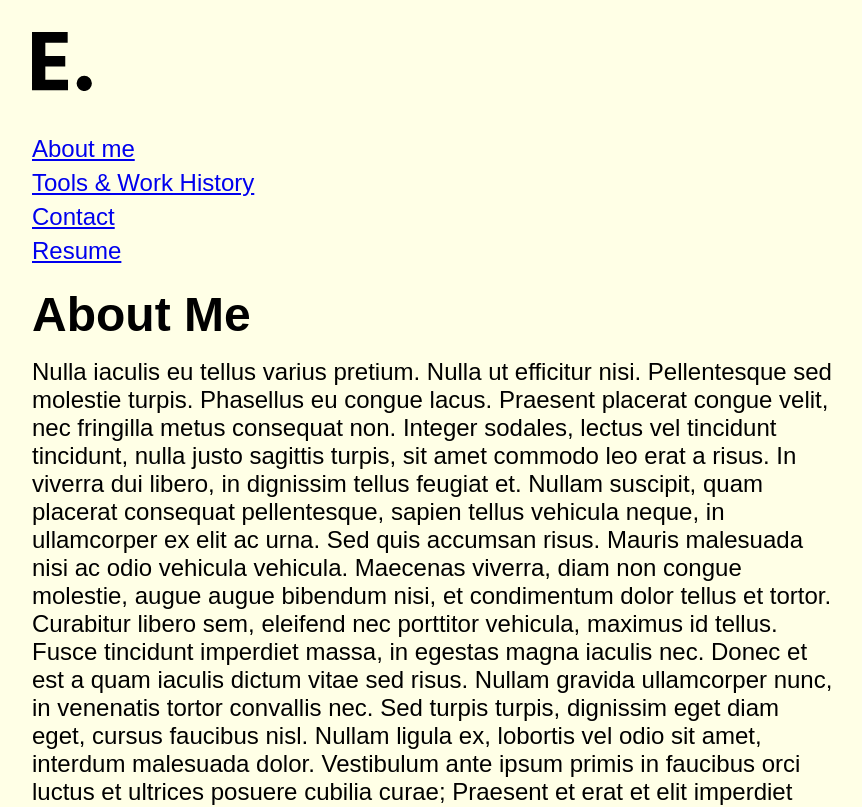
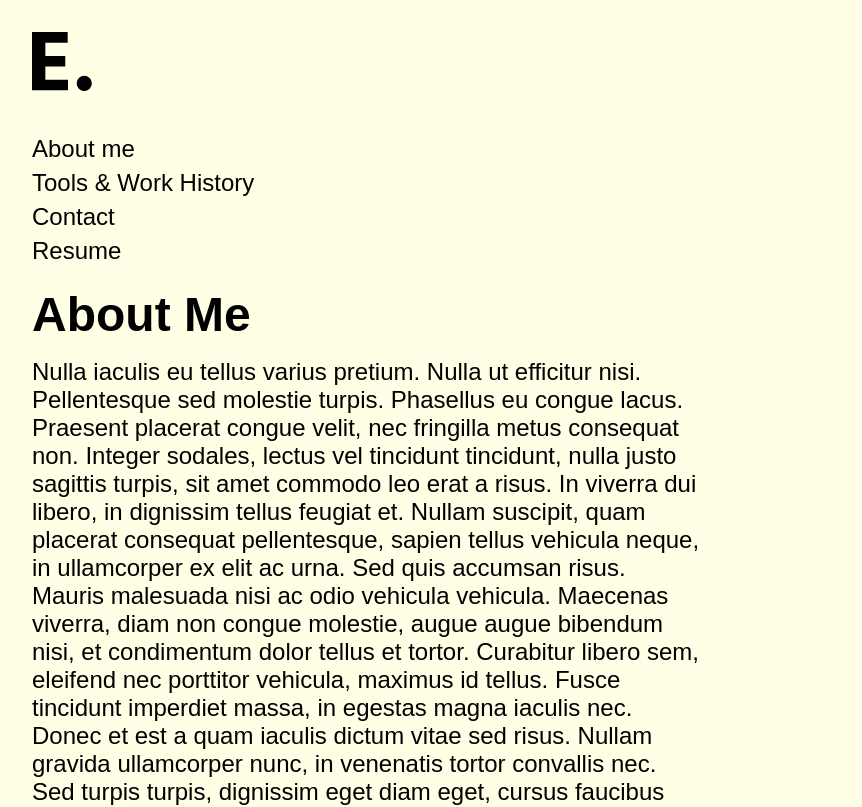
Before and after one commit to Emiton/Emiton.github.io, a React (Create React App) app in the folder personal-website/: page /about in a window 1280 px wide. Shown: the top 807 px of the page, without its empty margins (0-862 px from the left). Built offline with nearby package versions, Linux system fonts and the light colour scheme; a web font is replaced by a local one.

Commit message:
Completed desktop styling for about me

```diff
--- a/personal-website/src/Components/AboutMe.js
+++ b/personal-website/src/Components/AboutMe.js
@@ -22,7 +22,7 @@ const Header = styled.h2`
 
 const Text = styled.p`
 font-size: 24px;
-max-width: 60ch;
+max-width: 50ch;
 `;
 
 export default AboutMe;
--- a/personal-website/src/Components/App.js
+++ b/personal-website/src/Components/App.js
@@ -11,7 +11,6 @@ function App() {
   return (
     <Wrapper className="App">
       <NavBar />
-      {/* <Spacer /> */}
       <Routes>
         <Route path='/' element={<Home />} />
         <Route path='/about' element={<AboutMe />} />
--- a/personal-website/src/globalStyles.js
+++ b/personal-website/src/globalStyles.js
@@ -9,6 +9,7 @@ padding: 0;
 html, body, #root{
 height: 100%;
 background-color: hsl(60,100%,95%);
+--select-color: hsl(20, 46%, 52%);
 }
 
 body {
@@ -20,6 +21,28 @@ ul {
 list-style-type:none;
 }
 
+a {
+  text-decoration: none;
+  color: black;
+}
+
+a:visited {
+  color: hsl(213, 30%, 32%);
+}
+
+a:hover {
+  color: hsl(5, 40%, 40%);
+  font-weight: 900;
+}
+
+::selection {
+  background: var(--select-color);
+}
+
+::-moz-selection {
+  background: var(--select-color);
+}
+
 code {
 font-family: source-code-pro, Menlo, Monaco, Consolas, 'Courier New',
   monospace;
```
